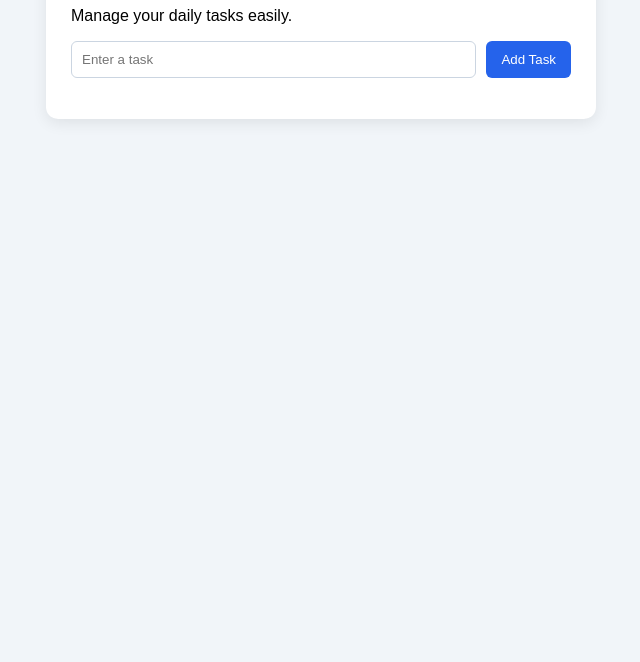
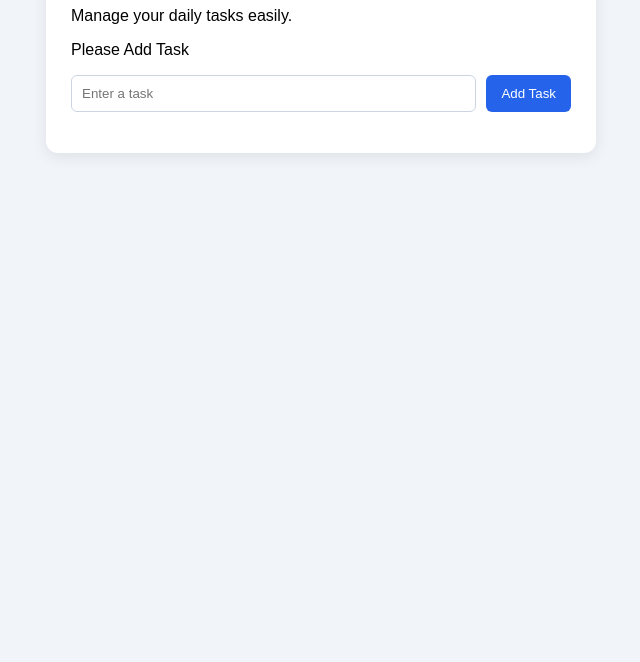
Before and after one commit to Jeish08/github-action-demo, a website: page index.html in a window 1280 px wide. Shown: the part 138-800 px from the top of the page, without its empty margins (319-959 px from the left). Drawn offline with Linux system fonts and the light colour scheme.

Commit message:
Add prompt to add a task in the task tracker

```diff
--- a/index.html
+++ b/index.html
@@ -11,7 +11,7 @@
     <div class="container">
         <h1>Task Tracker</h1>
         <p>Manage your daily tasks easily.</p>
-
+        <p> Please Add Task</p>
         <form id="task-form">
             <input
                 type="text"
```
